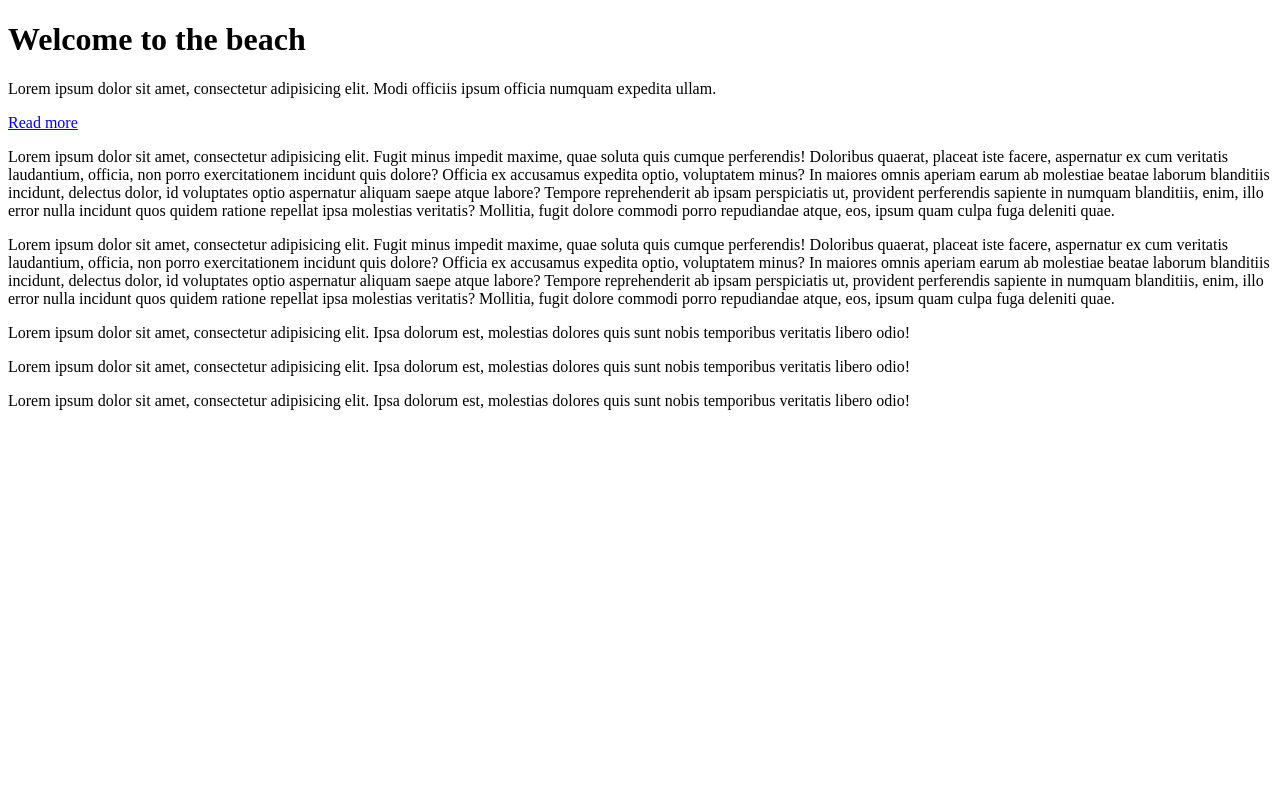
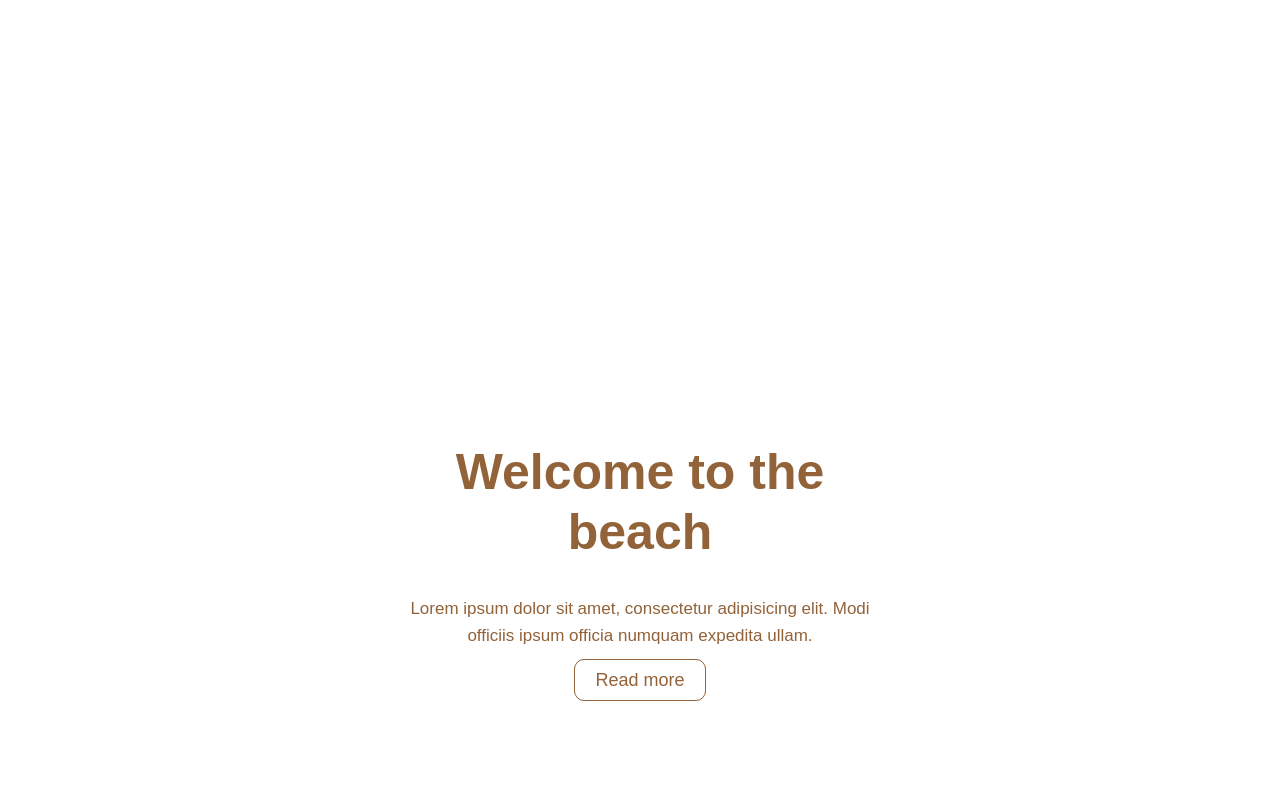
Before and after one commit to VasylUlianovskyi/Fullscreen_Landing, a plain HTML site: page index.html in a window 1280 px wide. Shown: the top 800 px of the page. Drawn offline with Linux system fonts and the light colour scheme.

Commit message:
Add css for sections

```diff
--- a/css/style.css
+++ b/css/style.css
@@ -0,0 +1,44 @@
+body {
+  font-family: Arial, Helvetica, sans-serif;
+  font-size: 17px;
+  color: #926239;
+  line-height: 1.6;
+}
+
+header {
+
+  text-align: center;
+  padding: 400px;
+}
+
+h1 {
+  font-size: 50px;
+  line-height: 1.2;
+  font: bold;
+
+}
+
+p {
+  font-size: 17px;
+}
+
+a {
+  font-size: 18px;
+  text-decoration: none;
+  color: inherit;
+  border: #926239 1px solid;
+  padding: 10px 20px;
+  border-radius: 10px;
+}
+
+.background {
+  background-color: #926239;
+  color: white;
+  padding: 10px;
+}
+
+.descript {
+  color: #926239;
+  padding: 10px;
+  background-color: #ffffff;
+}
--- a/index.html
+++ b/index.html
@@ -16,7 +16,7 @@
       <a href="#">Read more</a>
     </header>
     <section>
-      <p>
+      <p class="background">
         Lorem ipsum dolor sit amet, consectetur adipisicing elit. Fugit minus
         impedit maxime, quae soluta quis cumque perferendis! Doloribus quaerat,
         placeat iste facere, aspernatur ex cum veritatis laudantium, officia,
@@ -32,7 +32,7 @@
       </p>
     </section>
     <section>
-      <p>
+      <p class="descript">
         Lorem ipsum dolor sit amet, consectetur adipisicing elit. Fugit minus
         impedit maxime, quae soluta quis cumque perferendis! Doloribus quaerat,
         placeat iste facere, aspernatur ex cum veritatis laudantium, officia,
@@ -48,15 +48,15 @@
       </p>
     </section>
     <section>
-      <p>
+      <p class="background">
         Lorem ipsum dolor sit amet, consectetur adipisicing elit. Ipsa dolorum
         est, molestias dolores quis sunt nobis temporibus veritatis libero odio!
       </p>
-      <p>
+      <p class="descript">
         Lorem ipsum dolor sit amet, consectetur adipisicing elit. Ipsa dolorum
         est, molestias dolores quis sunt nobis temporibus veritatis libero odio!
       </p>
-      <p>
+      <p class="background">
         Lorem ipsum dolor sit amet, consectetur adipisicing elit. Ipsa dolorum
         est, molestias dolores quis sunt nobis temporibus veritatis libero odio!
       </p>
```
